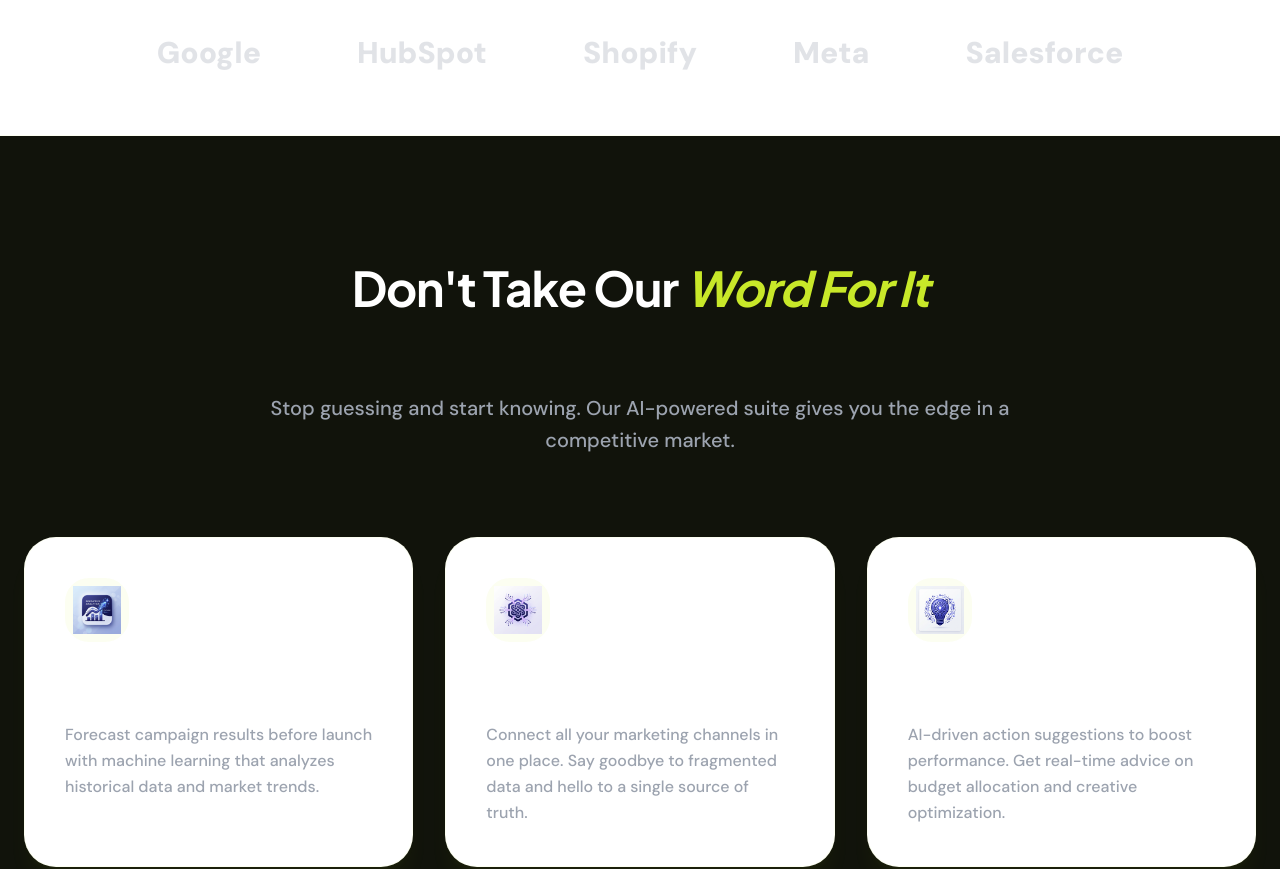
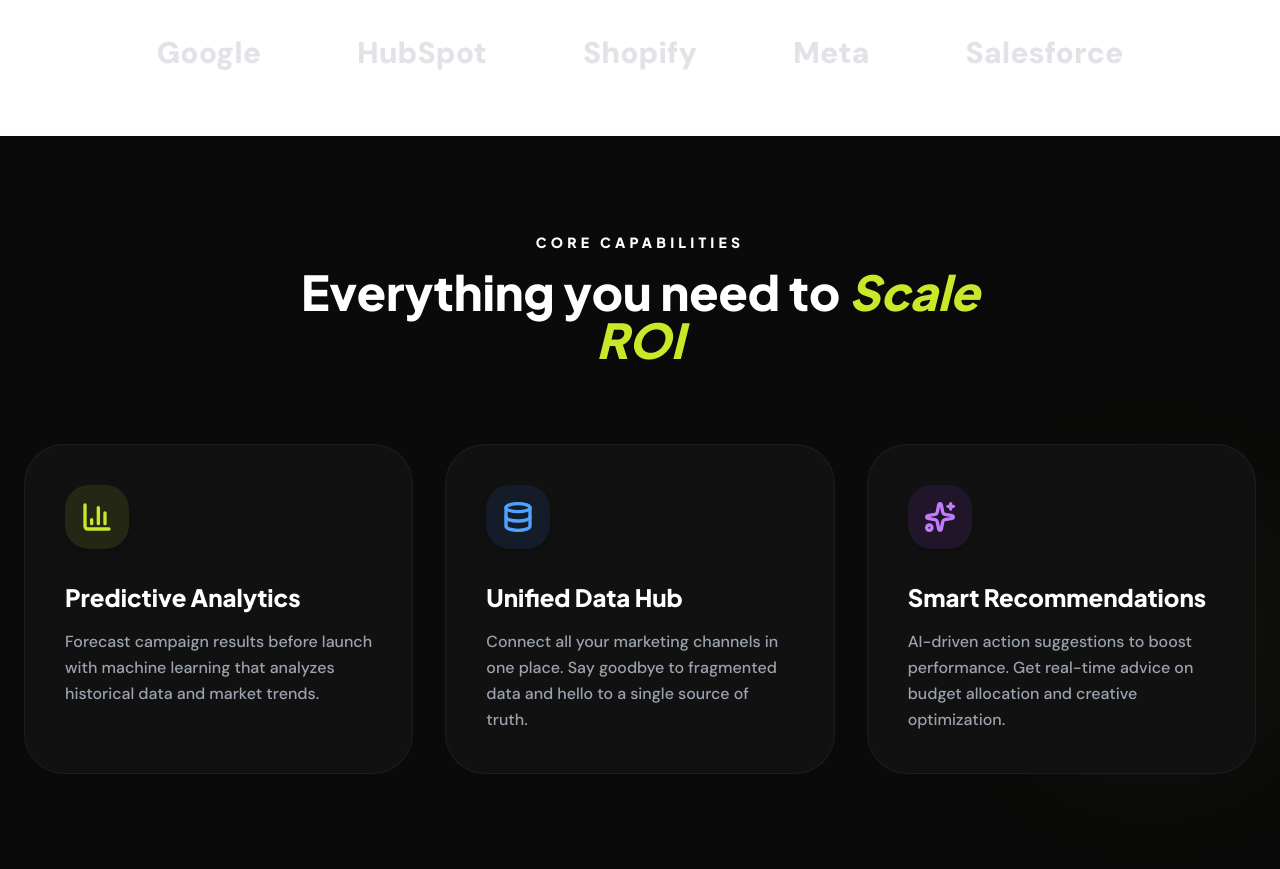
Before and after one commit to elhidarinouhayla/smart-marketing-frontend, a Next.js app: page / in a window 1280 px wide. Shown: the part 1160-2029 px from the top of the page. Built offline with nearby package versions, Linux system fonts and the light colour scheme.

Commit message:
style: synchronized features section with lime green branding

```diff
--- a/components/Features.tsx
+++ b/components/Features.tsx
@@ -1,59 +1,58 @@
 'use client';
 
-import Image from 'next/image';
+import {
+  BarChart3,
+  Database,
+  Sparkles
+} from 'lucide-react';
 
 const features = [
   {
     title: 'Predictive Analytics',
     description: 'Forecast campaign results before launch with machine learning that analyzes historical data and market trends.',
-    image: '/predictive.png',
+    icon: BarChart3,
+    color: 'bg-primary/10 text-primary',
   },
   {
     title: 'Unified Data Hub',
     description: 'Connect all your marketing channels in one place. Say goodbye to fragmented data and hello to a single source of truth.',
-    image: '/unified-data.png',
+    icon: Database,
+    color: 'bg-blue-500/10 text-blue-400',
   },
   {
     title: 'Smart Recommendations',
     description: 'AI-driven action suggestions to boost performance. Get real-time advice on budget allocation and creative optimization.',
-    image: '/recommendations.png',
+    icon: Sparkles,
+    color: 'bg-purple-500/10 text-purple-400',
   },
 ];
 
 export default function Features() {
   return (
-    <section id="features" className="py-24 md:py-32 bg-lavender/30">
-      <div className="container mx-auto px-6">
+    <section id="features" className="py-24 bg-[#0a0a0a] relative overflow-hidden">
+      {/* Background Decor */}
+      <div className="absolute top-1/2 right-0 w-64 h-64 bg-primary/5 rounded-full blur-[80px] pointer-events-none" />
+
+      <div className="container mx-auto px-6 relative z-10">
         <div className="text-center max-w-3xl mx-auto mb-20">
-          <h2 className="text-4xl md:text-5xl font-bold font-heading text-center mb-20 tracking-tight text-brand-dark">
-          Don&apos;t Take Our <span className="text-primary italic">Word For It</span>
-        </h2>
-          <p className="text-xl text-brand-gray leading-relaxed font-medium">
-            Stop guessing and start knowing. Our AI-powered suite gives you the edge in a competitive market.
-          </p>
+          <h2 className="text-sm font-black text-primary uppercase tracking-[0.3em] mb-4">Core Capabilities</h2>
+          <h3 className="text-4xl md:text-5xl font-black text-white font-heading">
+            Everything you need to <span className="text-primary italic">Scale ROI</span>
+          </h3>
         </div>
 
         <div className="grid md:grid-cols-3 gap-8">
-          {features.map((feature, idx) => (
+          {features.map((feature, index) => (
             <div
-              key={idx}
-              className="bg-white p-10 rounded-[2rem] border border-lavender/50 shadow-xl shadow-lavender/40 hover:-translate-y-2 transition-transform duration-500 group"
+              key={index}
+              className="p-10 rounded-[2.5rem] bg-[#111111] border border-white/5 hover:border-primary/20 transition-all group relative overflow-hidden"
             >
-              <div className="w-16 h-16 rounded-2xl bg-lavender/50 flex items-center justify-center mb-8 transform group-hover:rotate-6 transition-transform">
-                <Image
-                  src={feature.image}
-                  alt={feature.title}
-                  width={64}
-                  height={64}
-                  className="w-12 h-12 object-contain"
-                />
+              <div className="absolute inset-0 bg-gradient-to-br from-primary/5 to-transparent opacity-0 group-hover:opacity-100 transition-opacity" />
+              <div className={`w-16 h-16 rounded-2xl ${feature.color} flex items-center justify-center mb-8 relative z-10 shadow-lg`}>
+                <feature.icon size={32} strokeWidth={2.5} />
               </div>
-              <h3 className="text-2xl font-bold font-heading mb-4 text-brand-dark">
-                {feature.title}
-              </h3>
-              <p className="text-brand-gray leading-relaxed font-medium">
-                {feature.description}
-              </p>
+              <h4 className="text-2xl font-black text-white mb-4 relative z-10">{feature.title}</h4>
+              <p className="text-[#9ca3af] leading-relaxed font-medium relative z-10">{feature.description}</p>
             </div>
           ))}
         </div>
```
